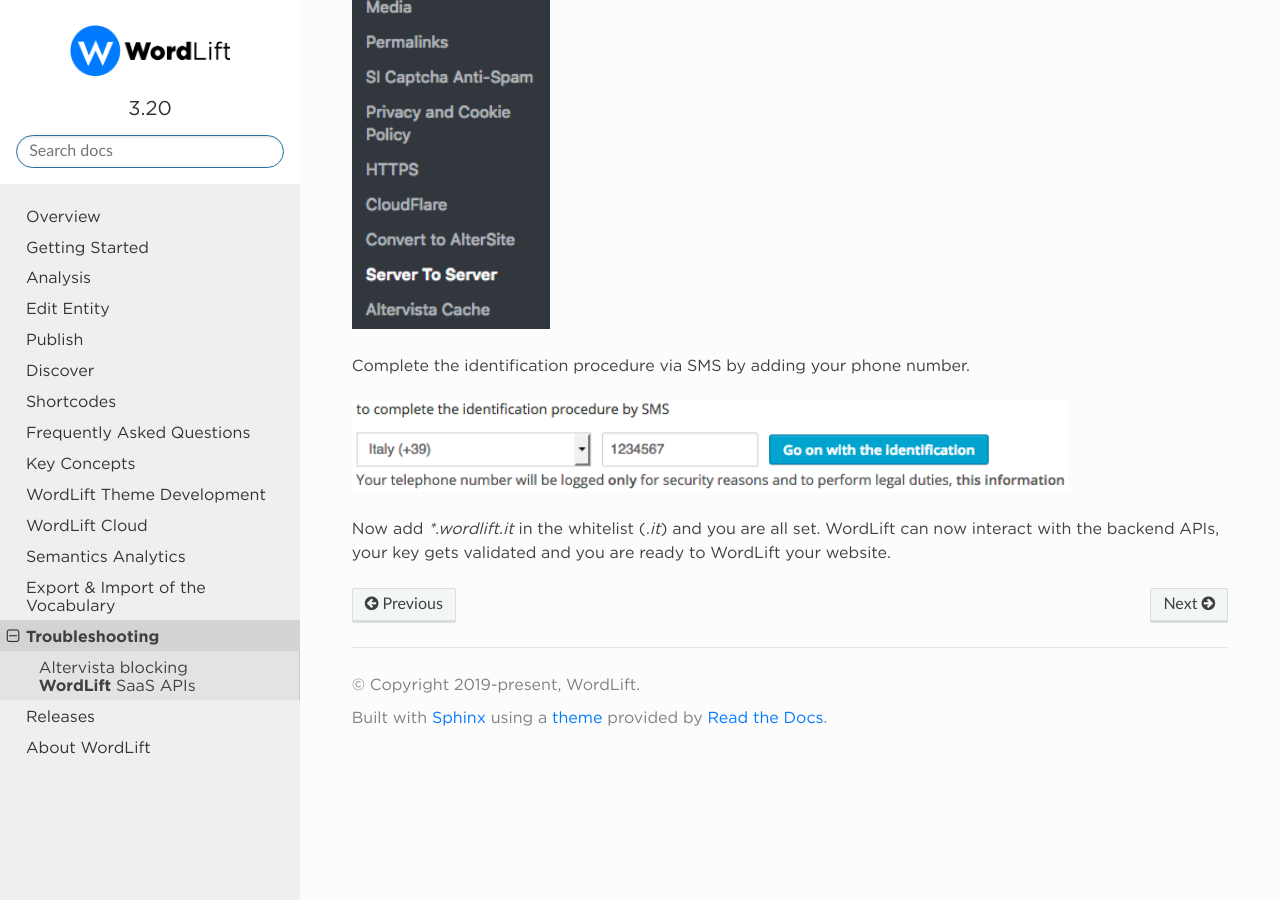
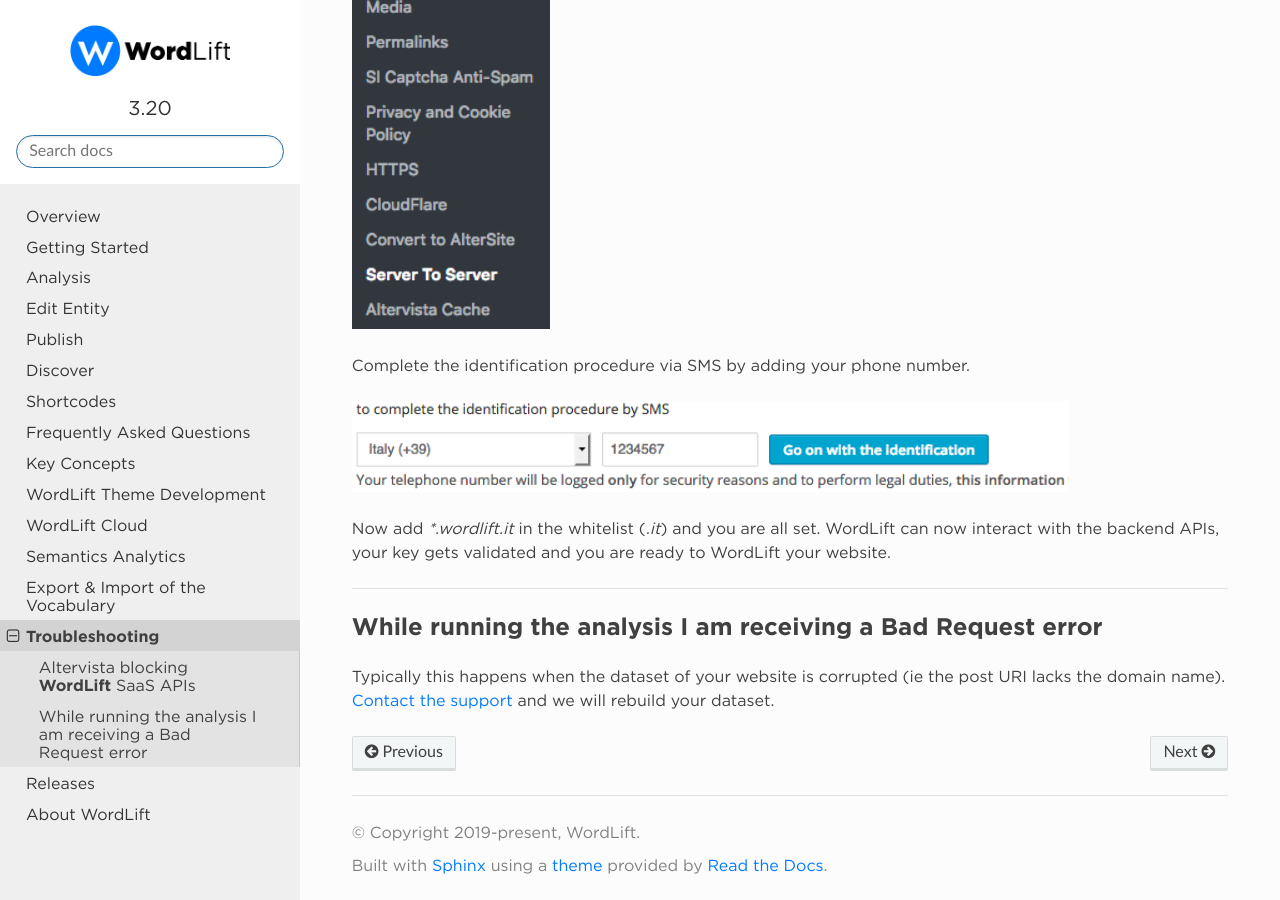
Before and after one commit to insideout10/wordlift-docs, a Sphinx documentation site: the page built from docs/troubleshooting.rst, in a window 1280 px wide and 900 px high, scrolled down 697 px. Built offline with Sphinx 7.4.7 and the Read the Docs theme 2.0.0, drawn with Linux system fonts in a browser that asks for light colours.

Commit message:
Update troubleshooting.rst

```diff
--- a/docs/troubleshooting.rst
+++ b/docs/troubleshooting.rst
@@ -18,3 +18,11 @@
 .. image:: /images/wordlift-troubleshooting-altervista-3.png
 
 Now add `*.wordlift.it` in the whitelist (*.it*) and you are all set. WordLift can now interact with the backend APIs, your key gets validated and you are ready to WordLift your website.
+
+========
+
+While running the analysis I am receiving a Bad Request error
+_____________
+
+Typically this happens when the dataset of your website is corrupted (ie the post URI lacks the domain name).
+`Contact the support <mailto:support@wordlift.io>`_ and we will rebuild your dataset.
```
